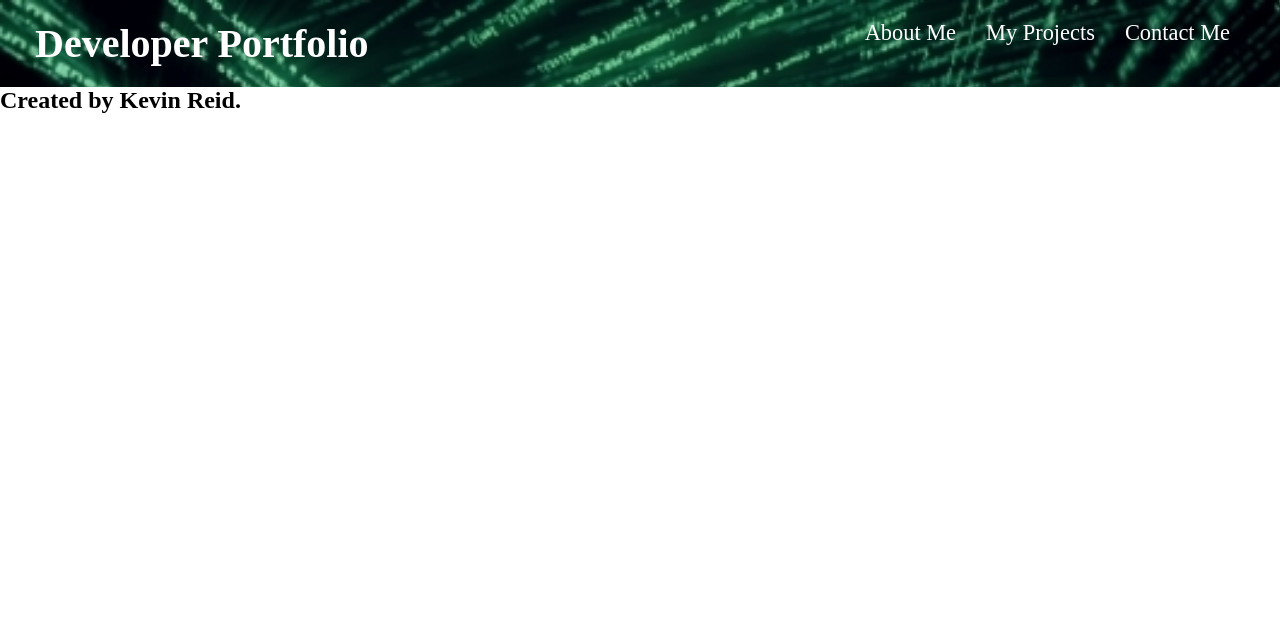
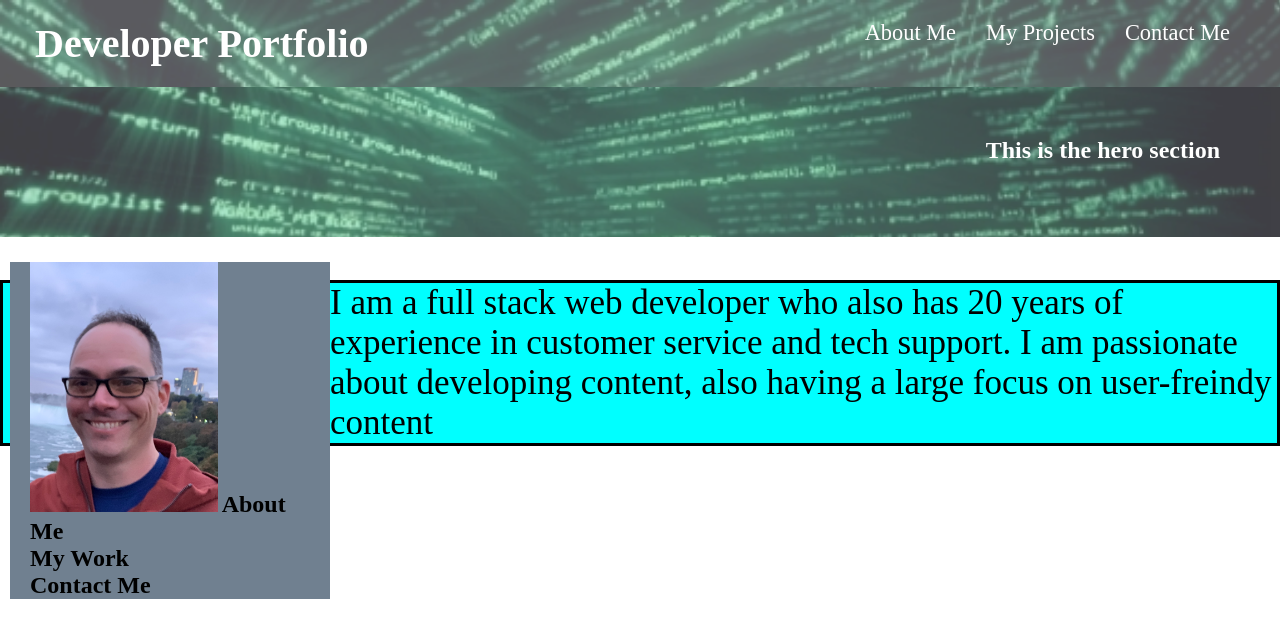
Before and after one commit to Vinyldude8896/Kevin-Reid-Portfolio, a plain HTML site: page Portfolio.html in a window 1280 px wide. Drawn offline with Linux system fonts and the light colour scheme.

Commit message:
Added some divs and img to content and body

```diff
--- a/CSS/style.css
+++ b/CSS/style.css
@@ -1,15 +1,21 @@
+:root {
+    --primary-color: white;
+    --secondary-color: black;
+}
+
 * {
     margin: 0;
     padding: 0;
     box-sizing: border-box;
 }
-
+/* Header Style Properties Start */
 header {
     padding: 20px 35px;
     display: flex;
     justify-content: space-between;
     flex-wrap: wrap;
-    background-image: url("../images/preview.jpeg");
+    background-image: url("../images/code\ stream.jpeg");
+    opacity: 0.65;
     background-size: cover;
     background-position: 80%;
     background-attachment: fixed;
@@ -18,6 +24,7 @@ header {
     top: 0px;
     z-index: 9999;
 }
+
 
 header h1 {
     font-weight: bold;
@@ -29,6 +36,7 @@ header h1 {
 
 header a {
     text-decoration: none;
+    font-weight: bold;
     color: white;
 }
 
@@ -44,3 +52,74 @@ header nav ul li a {
     font-weight: lighter;
     font-size: 1.75vw;
 }
+
+/* Header Style Properties end */
+
+/* Hero Style Propertie Start */
+.hero {
+    height: 150px;
+    width: 100%;
+    margin-bottom: 25px;
+    background-image: url(../images/code\ stream.jpeg);
+    background-size: cover;
+    background-position: center;
+    opacity: 0.75;
+}
+
+.hero h2 {
+  margin-bottom: 15px;
+  margin-right: 10px;
+  padding: 50px;
+  text-align: right;
+  color: var(--primary-color);
+}
+
+/* Hero Style Sectiion end */
+
+/* Aside Bar Style Properties Start */
+
+.aside-bar {
+    margin-bottom: 20px;
+    margin-left: 10px;
+    padding-top: 0;
+    padding-left: 20px;
+    float: left;
+    width: 25%;
+    height: 100%;
+    background-color: slategrey;
+}
+
+.aside-bar img {
+
+    max-width: 250px;
+    max-height: 250px;
+}
+
+.aside-bar h2 {
+    text-align: right;
+    display: inline;
+    margin-top: 0px;
+    padding-right: 10px;
+
+}
+
+/* Main Content Section */
+
+ .content {
+     width: 75%;
+     display: inline;
+     margin-left: 20px;
+ }
+
+ .content-about-me {
+     font-size: 35px;
+     color: var(--secondary-color);
+     background-color: aqua;
+     border: solid black;
+ }
+
+/* footer style properties start */
+
+footer {
+
+}
--- a/Portfolio.html
+++ b/Portfolio.html
@@ -31,10 +31,43 @@
             </ul>
         </nav>
     </header>
+    <!--Hero Section - ABout me - My Work - Projects -->
+    <section class="hero">
+    <h2>
+        This is the hero section
+    </h2>
 
-<footer>
-    <h2> Created by Kevin Reid.</h2>
-</footer>
+    </section>
+    <!--Hero Section ends -->
+
+        <!--Aside Bar for About Me / My Work / Contact Me-->
+        <aside class="aside-bar">
+            <div>
+                <img src="./images/headshot.JPG" />
+
+                <h2> About Me</h2>
+
+            </div>
+
+            <div>
+                <h2> My Work</h2>
+            </div>
+
+            <div>
+                <h2> Contact Me</h2>
+            </div>
+        </aside>
+
+    <!-- Section with ABout Me - Projects - Contact Me-->
+    <section class="content">
+        <article id="About-Me" class="content-about-me">
+            <p> I am a full stack web developer who also has 20 years of experience in customer service and tech support. I am passionate about developing content, also having a large focus on user-freindy content</p>
+        </article>
+
+    </section>
+
 </body>
 
+
+
 </html>
```
Also changed, not shown: images/code stream.jpeg (renamed from images/preview.jpeg), images/headshot.JPG (added), 1 other file.
